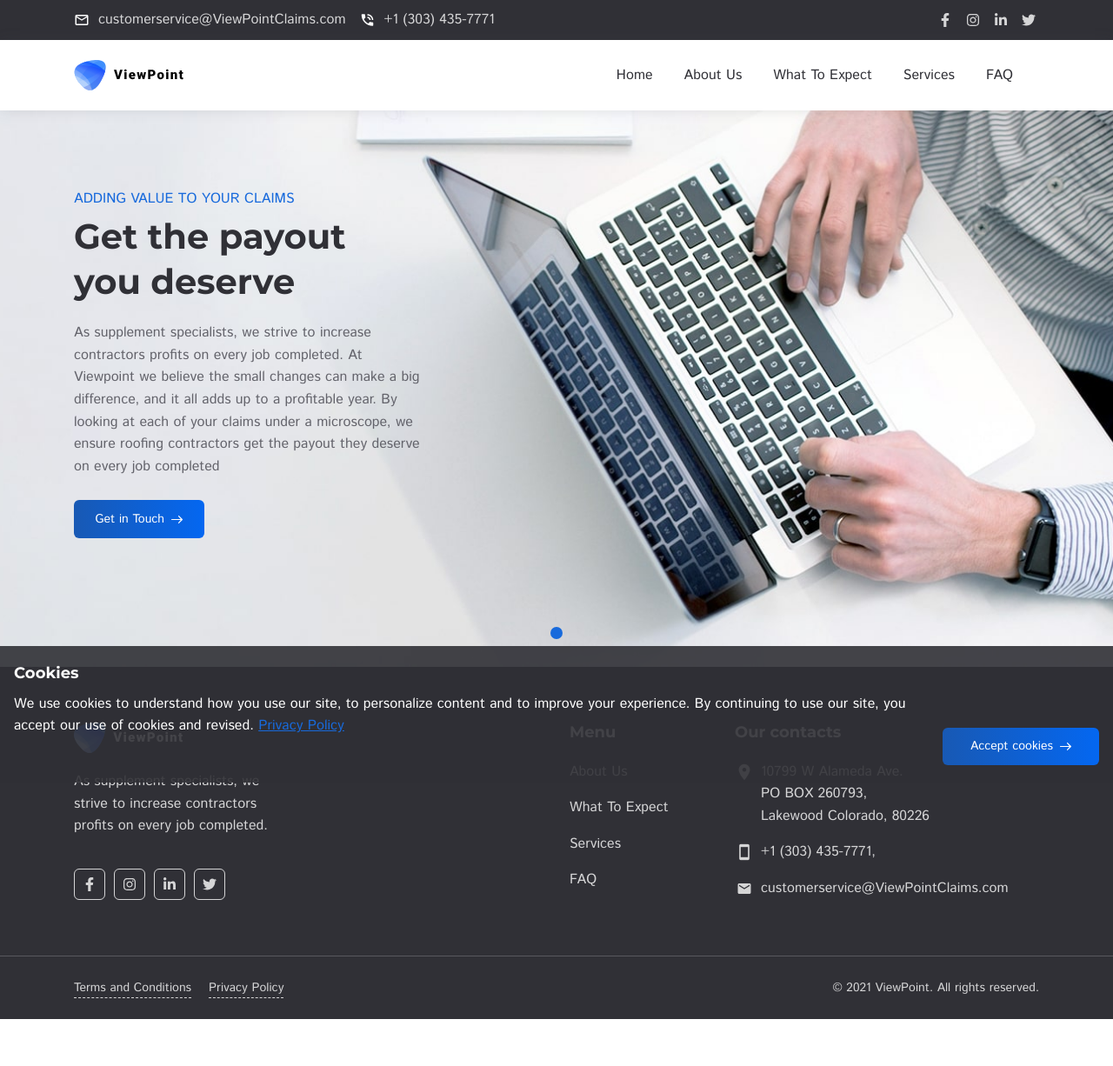
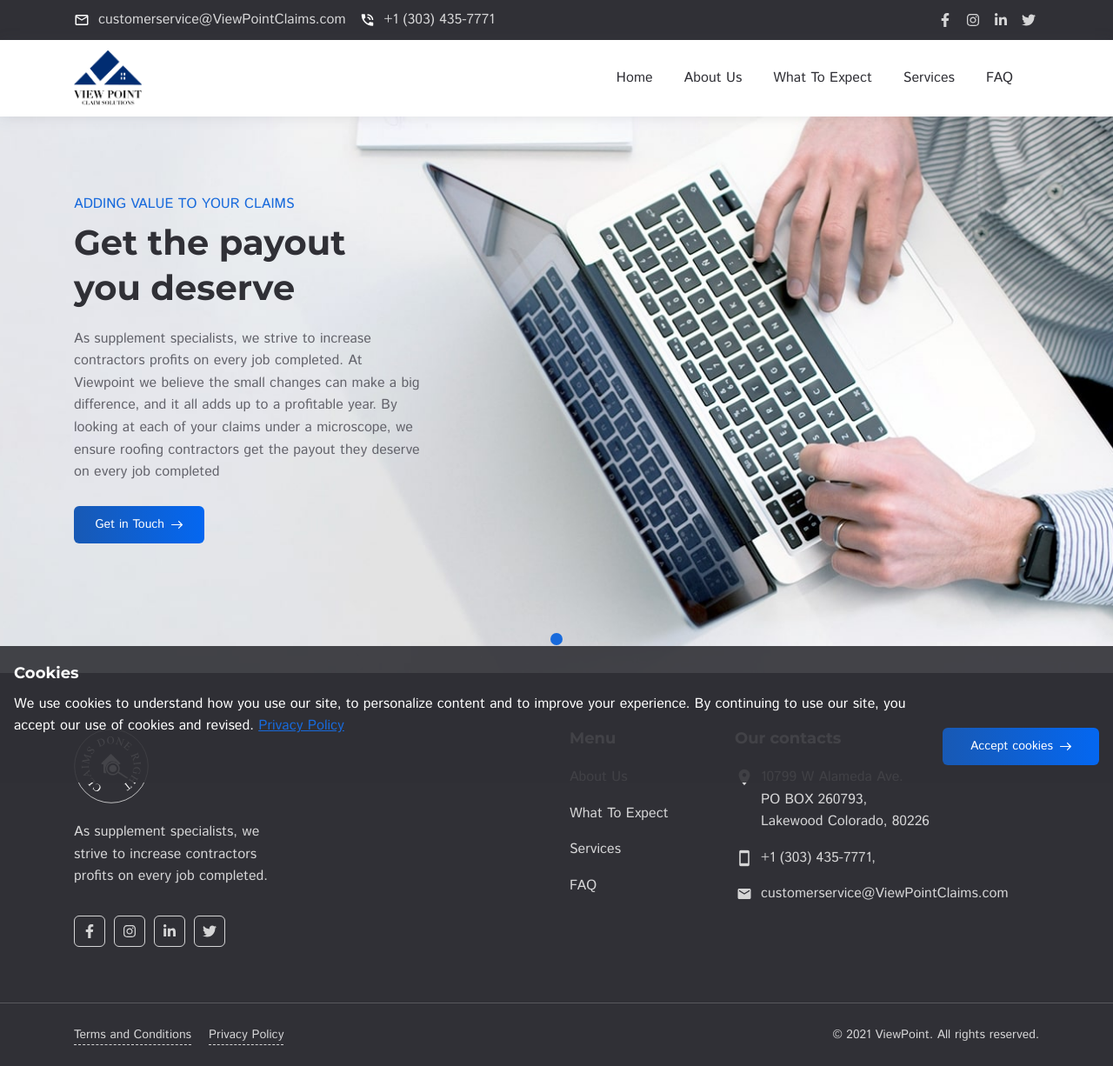
Before and after one commit to victorldleon/viewpoint, a Jekyll site: the page built from index.html, in a window 1280 px wide. Shown: the whole page at 87% size. Built offline with Jekyll 4.4.1, drawn with Linux system fonts in a browser that asks for light colours; before the commit the page ends 1172 px from its top, so only the background shows below that.

Commit message:
adds correct logo

```diff
--- a/_includes/footer.html
+++ b/_includes/footer.html
@@ -8,7 +8,7 @@
           <div class="footer-company-info">
             <div class="footer-company-top">
               <a href="/" class="logo" title="ViewPoint">
-                <img src="/assets/img/logo-white.svg" alt="ViewPoint" />
+                <img style="max-height: 5.4rem;" src="/assets/img/claims-done-right.svg" alt="ViewPoint" />
               </a>
               <div class="footer-company-desc">
                 <p>
--- a/_includes/header.html
+++ b/_includes/header.html
@@ -49,7 +49,7 @@
         <div class="col-auto header-fixed-col">
           <!-- Begin logo -->
           <a href="/" class="logo" title="ViewPoint">
-            <img src="/assets/img/logo.svg" alt="ViewPoint" /> </a
+            <img src="/assets/img/logo.png" alt="ViewPoint" /> </a
           ><!-- End logo -->
         </div>
         <div class="col-lg col-auto col-static header-fixed-col">
```
Also changed, not shown: assets/img/claims-done-right.svg (added), assets/img/logo-white.png (added), assets/img/logo.png (added).
